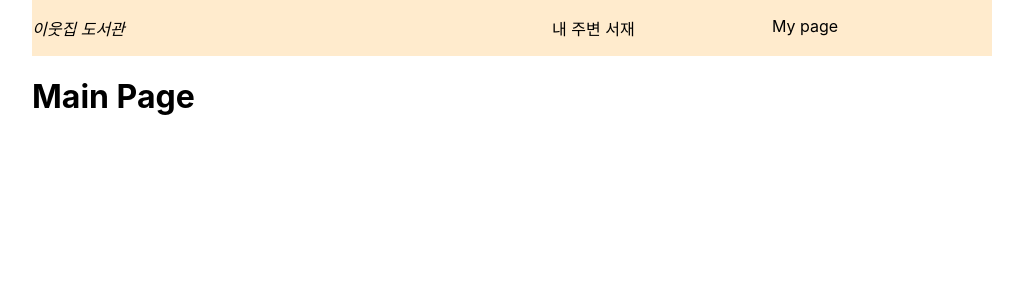
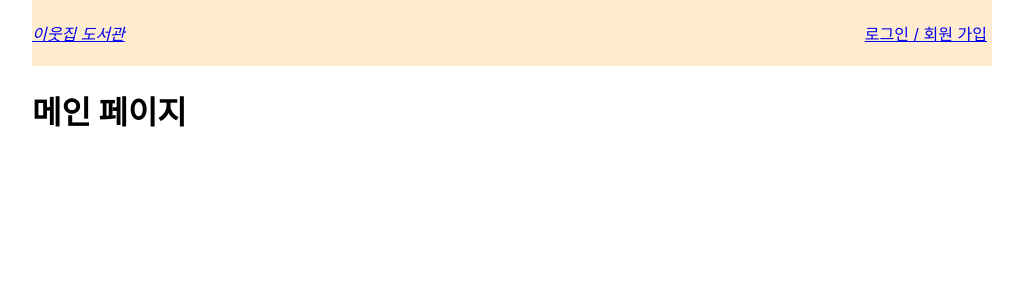
Before and after one commit to neighbor-s-library/front-end, a React (Create React App) app in the folder neighbors_front/: page / in a window 1280 px wide. Shown: the top 300 px of the page, without its empty margins (128-1151 px from the left). Built offline with nearby package versions, Linux system fonts and the light colour scheme.

Commit message:
프로토타입 라우팅 구현

```diff
--- a/neighbors_front/src/App.js
+++ b/neighbors_front/src/App.js
@@ -2,6 +2,9 @@ import './App.css';
 import {BrowserRouter as Router, Switch, Route, Link} from "react-router-dom";
 import Navbar from "./components/navbar/navbar";
 import MainPage from "./components/main_page/main_page";
+import Login from "./components/login/login";
+import Join from "./components/join/join";
+import MyPage from "./components/my_page/my_page";
 
 function App() {
   return (
@@ -11,6 +14,15 @@ function App() {
         <Route exact path="/">
           <MainPage />
         </Route>
+        <Route exact path="/login">
+          <Login />
+        </Route>
+        <Route exact path="/join">
+          <Join />
+        </Route>
+        <Route exact path="/my-page">
+          <MyPage />
+        </Route>
       </Switch>
     </Router>
   );
--- /dev/null
+++ b/neighbors_front/src/components/join/join.jsx
@@ -0,0 +1,7 @@
+const Join = () => {
+    return(
+        <h1>회원 가입</h1>
+    )
+}
+
+export default Join;
--- /dev/null
+++ b/neighbors_front/src/components/login/login.jsx
@@ -0,0 +1,7 @@
+const Login = () => {
+    return (
+        <h1>로그인</h1>
+    )
+}
+
+export default Login;
--- a/neighbors_front/src/components/main_page/main_page.jsx
+++ b/neighbors_front/src/components/main_page/main_page.jsx
@@ -2,7 +2,7 @@ import styles from "./main_page.module.css"
 
 const MainPage = () => {
     return(
-        <h1>Main Page</h1>
+        <h1>메인 페이지</h1>
     )
 }
 
--- /dev/null
+++ b/neighbors_front/src/components/my_page/my_page.jsx
@@ -0,0 +1,7 @@
+const MyPage = () => {
+    return (
+        <h1>마이페이지</h1>
+    )
+}
+
+export default MyPage;
--- a/neighbors_front/src/components/navbar/navbar.jsx
+++ b/neighbors_front/src/components/navbar/navbar.jsx
@@ -1,17 +1,27 @@
-import styles from "./navbar.module.css"
+import styles from "./navbar.module.css";
+import {Link} from "react-router-dom";
 
 const Navbar = () => {
+    const login = true;
     return(
         <navbar className={styles.navbar}>
             <div>
                 <img className={styles.img} src="" />
-                <i className={styles.title}>이웃집 도서관</i>
+                <Link to="/"><i className={styles.title}>이웃집 도서관</i></Link>
             </div>
             <div>
-                <ul className={styles.navbarLists}>
-                    <li className={styles.navbarButton}>내 주변 서재</li>
-                    <li className={styles.navbarButton}>My page</li>
-                </ul>
+                {login ?
+                    <ul className={styles.navbarLists}>
+                        <Link to="/login">
+                            <li className={styles.navbarButton}>로그인 / 회원 가입</li>
+                        </Link>
+                    </ul>
+                    :
+                    <ul className={styles.navbarLists}>
+                        <li className={styles.navbarButton}>내 주변 서재</li>
+                        <li className={styles.navbarButton}>My page</li>
+                    </ul>
+                }
             </div>
 
         </navbar>
--- a/neighbors_front/src/components/navbar/navbar.module.css
+++ b/neighbors_front/src/components/navbar/navbar.module.css
@@ -5,8 +5,17 @@
     align-items: center;
 }
 
+.loginToJoin {
+    display: flex;
+}
+
 .navbarLists {
     display: flex;
     text-decoration: none;
     list-style: none;
 }
+
+.navbarButton {
+    padding:5px;
+    text-align: right;
+}
```
Also changed, not shown: neighbors_front/src/components/join/join.module.css (added), neighbors_front/src/components/login/login.module.css (added), neighbors_front/src/components/my_page/my_page.module.css (added).
